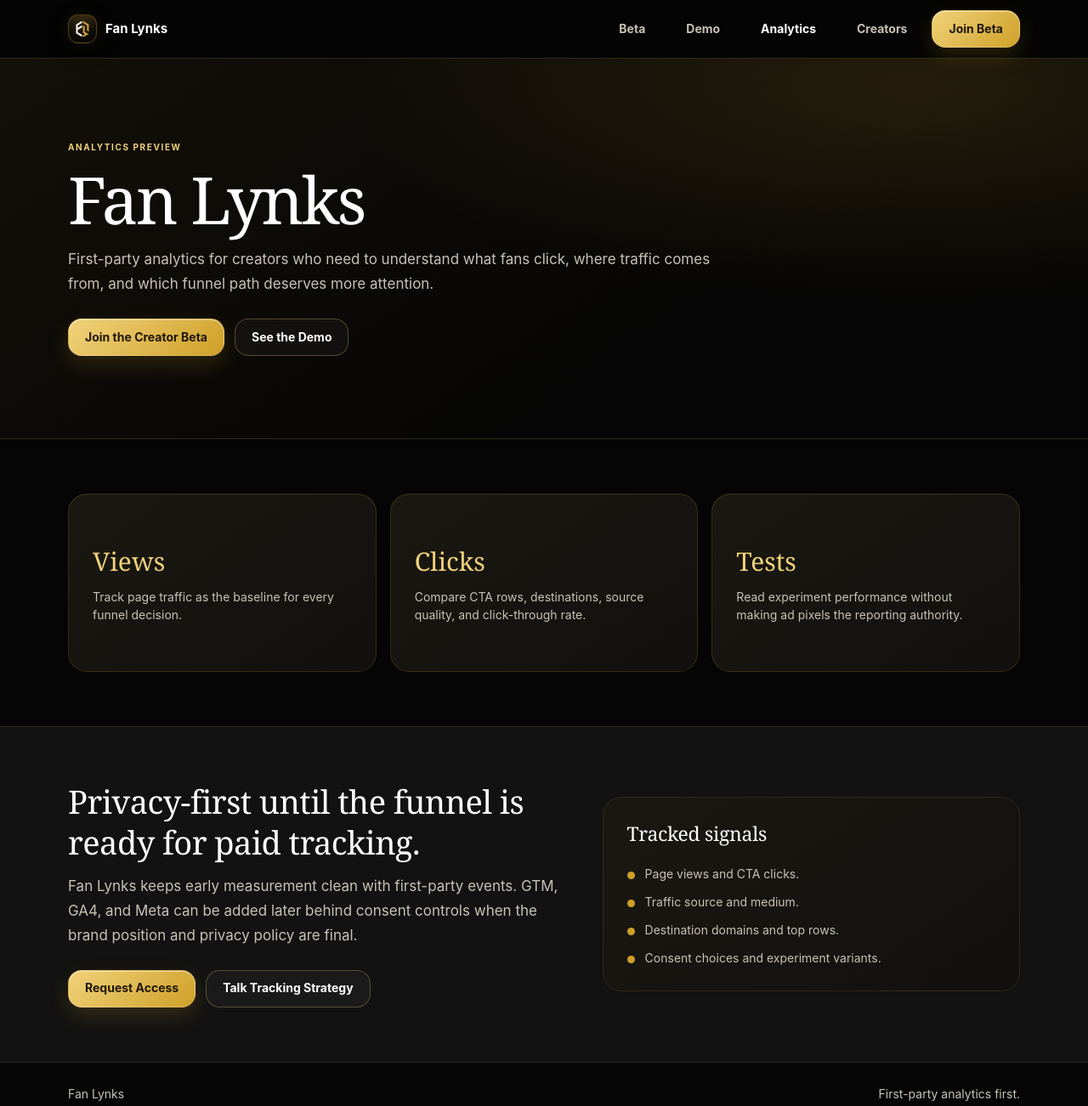
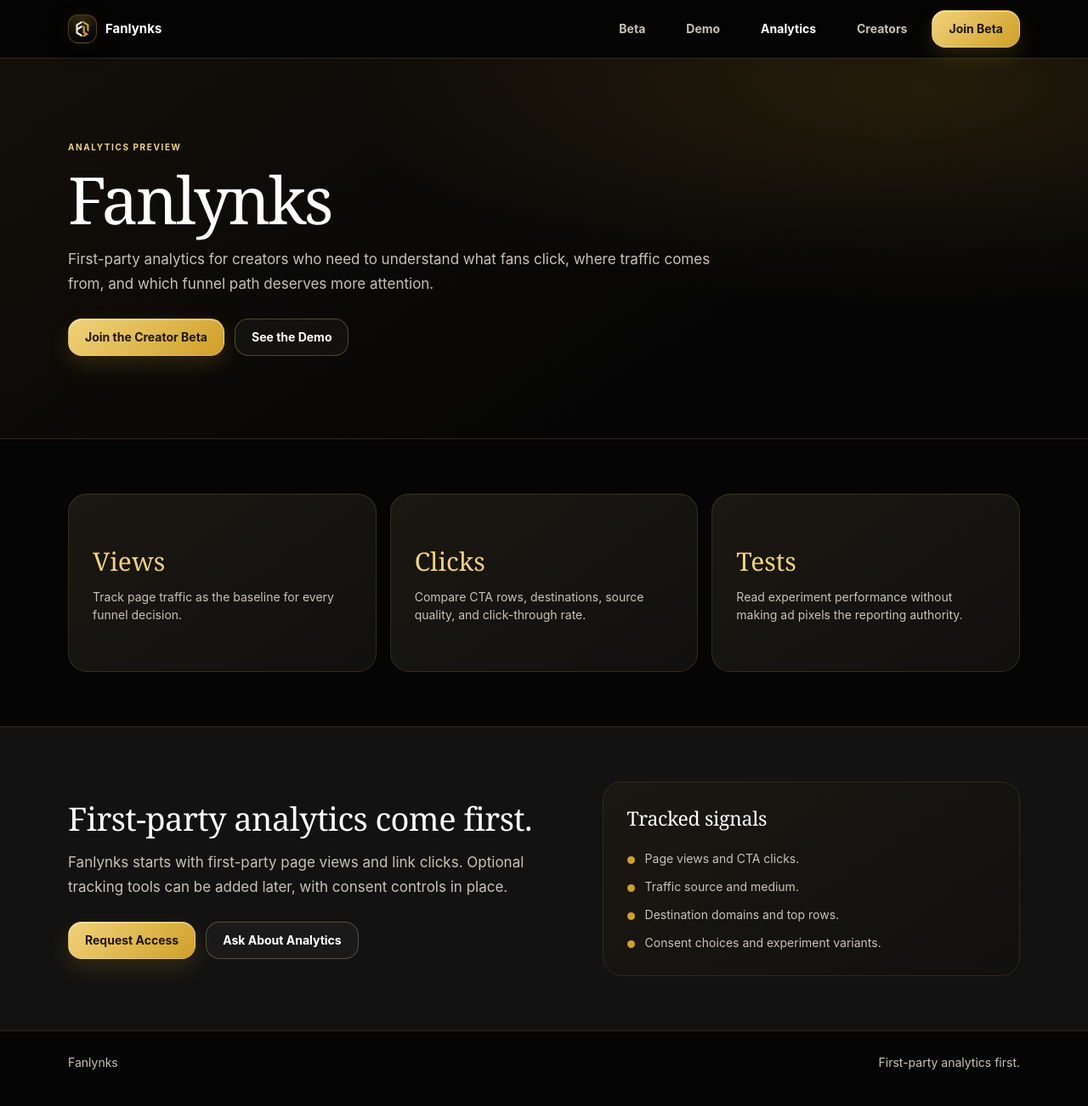
Before and after one commit to dominator509/FanLynks, a website: page public/analytics/index.html in a window 1280 px wide. Shown: the whole page at 85% size. Drawn offline with Linux system fonts and the light colour scheme.

Commit message:
fix: unify Fanlynks copy in public/analytics/index.html

```diff
--- a/public/analytics/index.html
+++ b/public/analytics/index.html
@@ -3,8 +3,8 @@
 <head>
   <meta charset="utf-8" />
   <meta name="viewport" content="width=device-width, initial-scale=1" />
-  <title>Built-In Analytics Preview | Fan Lynks</title>
-  <meta name="description" content="Preview the first-party analytics approach behind Fan Lynks creator pages." />
+  <title>Built-In Analytics Preview | Fanlynks</title>
+  <meta name="description" content="Preview the first-party analytics approach behind Fanlynks creator pages." />
   <link rel="icon" href="/favicon.ico" />
   <link rel="apple-touch-icon" href="/assets/fanlynks/apple-touch-icon.png" />
   <link rel="stylesheet" href="/landing.css?v=20260523-conversion1" />
@@ -12,7 +12,7 @@
 <body>
   <header class="site-header">
     <nav class="nav" aria-label="Primary">
-      <a class="brand" href="/home" aria-label="Fan Lynks home"><img src="/assets/fanlynks/fanlynks-mark-dark.svg" alt="" /><span>Fan Lynks</span></a>
+      <a class="brand" href="/home" aria-label="Fanlynks home"><img src="/assets/fanlynks/fanlynks-mark-dark.svg" alt="" /><span>Fanlynks</span></a>
       <div class="nav-links">
         <a href="/join">Beta</a>
         <a href="/demo">Demo</a>
@@ -27,7 +27,7 @@
       <div class="hero-inner">
         <div class="hero-copy">
           <p class="eyebrow">Analytics preview</p>
-          <h1>Fan Lynks</h1>
+          <h1>Fanlynks</h1>
           <p class="lead">First-party analytics for creators who need to understand what fans click, where traffic comes from, and which funnel path deserves more attention.</p>
           <div class="hero-actions"><a class="button primary" href="/join">Join the Creator Beta</a><a class="button" href="/demo">See the Demo</a></div>
         </div>
@@ -43,9 +43,9 @@
     <section class="band alt">
       <div class="band-inner two-col">
         <div>
-          <h2>Privacy-first until the funnel is ready for paid tracking.</h2>
-          <p class="lead">Fan Lynks keeps early measurement clean with first-party events. GTM, GA4, and Meta can be added later behind consent controls when the brand position and privacy policy are final.</p>
-          <div class="actions"><a class="button primary" href="/join">Request Access</a><a class="button light" href="/contact">Talk Tracking Strategy</a></div>
+          <h2>First-party analytics come first.</h2>
+          <p class="lead">Fanlynks starts with first-party page views and link clicks. Optional tracking tools can be added later, with consent controls in place.</p>
+          <div class="actions"><a class="button primary" href="/join">Request Access</a><a class="button light" href="/contact">Ask About Analytics</a></div>
         </div>
         <div class="panel">
           <h3>Tracked signals</h3>
@@ -59,6 +59,6 @@
       </div>
     </section>
   </main>
-  <footer class="site-footer"><div class="band-inner"><span>Fan Lynks</span><span>First-party analytics first.</span></div></footer>
+  <footer class="site-footer"><div class="band-inner"><span>Fanlynks</span><span>First-party analytics first.</span></div></footer>
 </body>
 </html>
```
